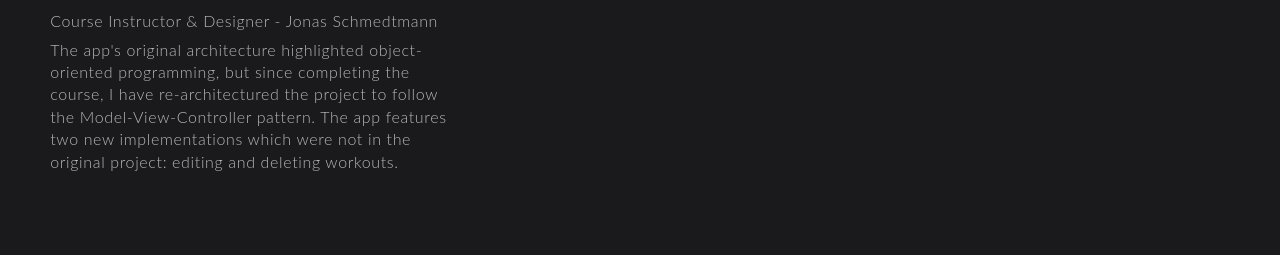
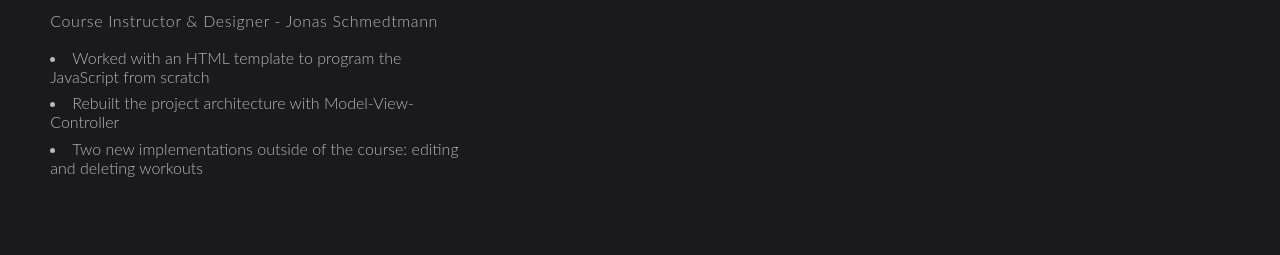
Before and after one commit to chrisMartinezDeveloper/portfolio-site, a website built with Parcel: page projects_html/mapty.html in a window 1280 px wide. Shown: the part 259-514 px from the top of the page. Built offline with nearby package versions, Linux system fonts and the light colour scheme.

Commit message:
Page Description Update

```diff
--- a/projects_html/mapty.html
+++ b/projects_html/mapty.html
@@ -44,14 +44,19 @@
         <p class="body_text">
           Course Instructor &#38; Designer &#8208; Jonas Schmedtmann
         </p>
-        <p class="body_text">
-          The app&#39;s original architecture highlighted object&#8208;oriented
-          programming&#44; but since completing the course&#44; I have
-          re&#8208;architectured the project to follow the
-          Model&#8208;View&#8208;Controller pattern&#46; The app features two
-          new implementations which were not in the original project&#58;
-          editing and deleting workouts&#46;
-        </p>
+        <ul class="body_list">
+          <li>
+            Worked with an HTML template to program the JavaScript from scratch
+          </li>
+          <li>
+            Rebuilt the project architecture with
+            Model&#8208;View&#8208;Controller
+          </li>
+          <li>
+            Two new implementations outside of the course: editing and deleting
+            workouts
+          </li>
+        </ul>
       </div>
     </div>
     <div class="work_container">
--- a/src/css/style.css
+++ b/src/css/style.css
@@ -18,6 +18,7 @@ h1,
 h2,
 a,
 p,
+li,
 button {
   font-family: "Lato", sans-serif;
 }
@@ -364,6 +365,18 @@ button {
   margin-bottom: 0.4rem;
 }
 
+.text_container.project > ul {
+  margin-left: 0px;
+  padding-left: 0px;
+  list-style-position: inside;
+}
+
+.body_list > li {
+  margin-bottom: 0.45rem;
+  color: var(--color-gray);
+  font-weight: 300;
+}
+
 .work_container {
   width: 100%;
   height: auto;
```
Also changed, not shown: projects_html/forkify.html (+7 -7 lines).
